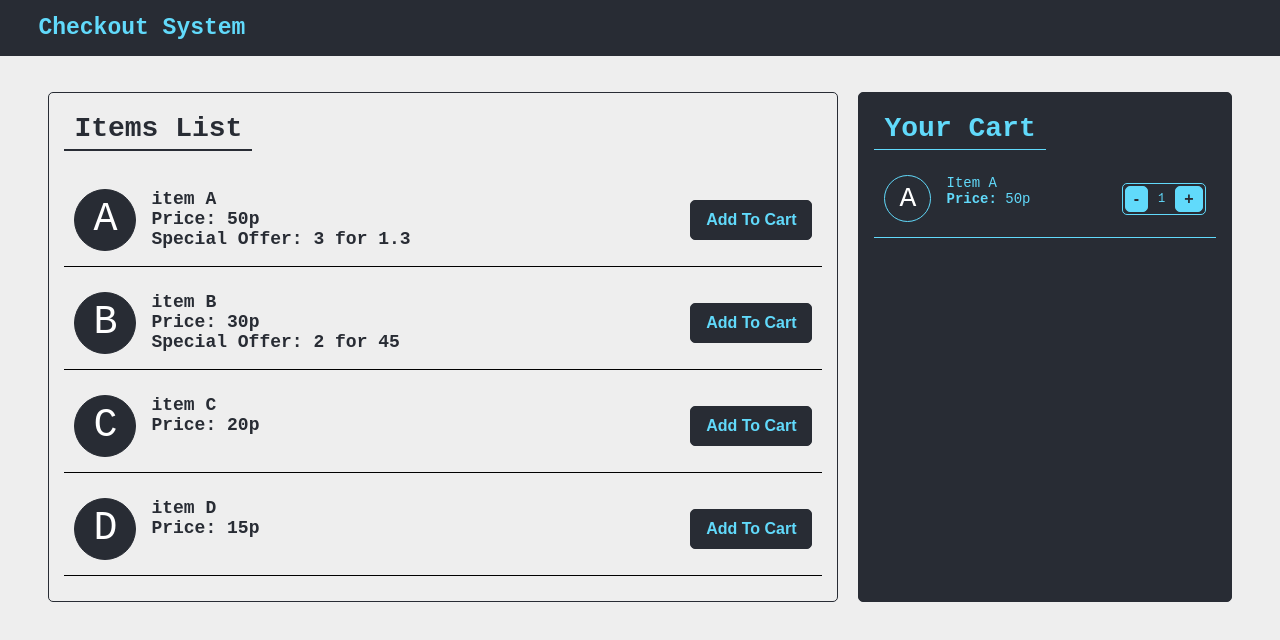
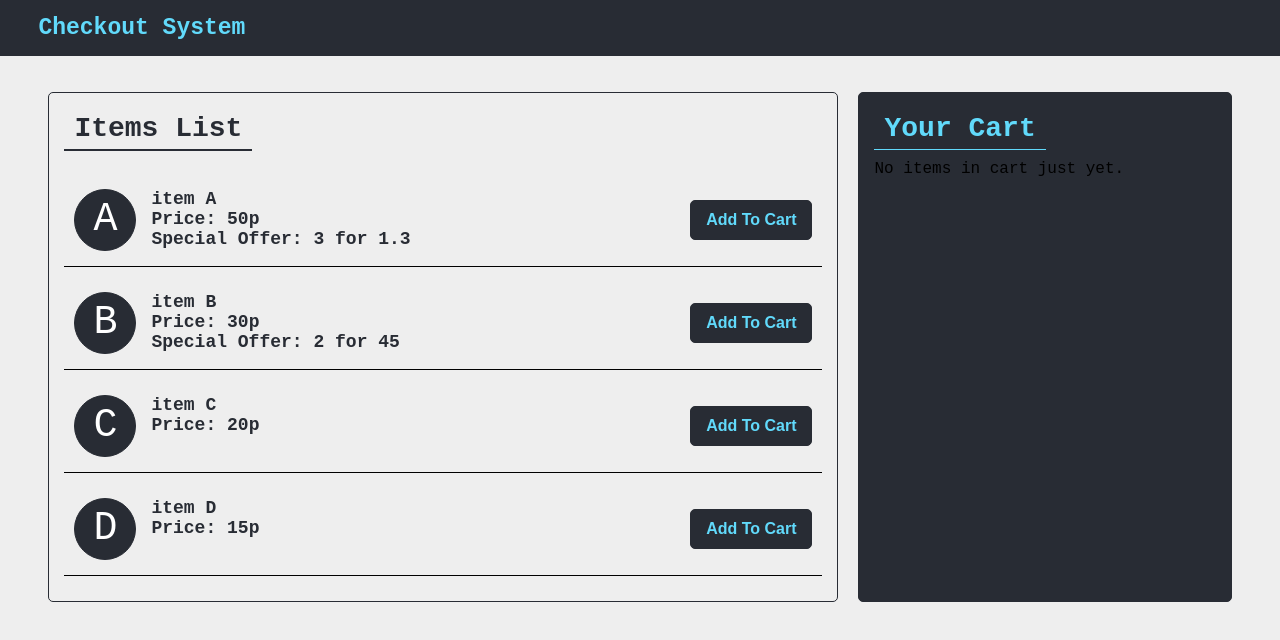
Before and after one commit to chinaza-Sommie/checkout_system, a React (Create React App) app: page / in a window 1280 px wide. Shown: the top 640 px of the page. Built offline with nearby package versions, Linux system fonts and the light colour scheme.

Commit message:
add and remove items from cart

```diff
--- a/src/components/checkout.js
+++ b/src/components/checkout.js
@@ -1,6 +1,5 @@
+import React, {useState} from "react";
 
-
-function ItemsList() {
 const itemsData = [
         { product: "A", name: "item A", price: 50, special:{quantity: 3, price: 1.30}},
         { product: "B", name: "item B", price: 30, special:{quantity: 2, price: 45}},
@@ -8,9 +7,25 @@ function ItemsList() {
         { product: "D", name: "item D", price: 15}
     ];
 
+function ItemsList() {
+    const [cart, setCart] = useState({});
 
 
 
+    const addToCart = (product) => {
+        setCart((prev) => ({
+            ...prev, [product]: (prev[product] || 0) + 1,
+        }));
+    }
+
+    const removeFromCart = (product) => {
+        setCart((prev) => {
+            if(!prev[product]) return prev;
+            const updatedSet = { ...prev, [product]: prev[product] - 1, }
+            if(updatedSet[product] <= 0) delete updatedSet[product];
+            return updatedSet;
+        })
+    }
 
   return (
     <div className="itemsList-container" >
@@ -33,7 +48,7 @@ function ItemsList() {
 
 
 
-                    <button className="additem">
+                    <button className="additem" onClick={() => addToCart(item.product)}>
                         add to cart
                     </button>
                 </div>
@@ -43,12 +58,19 @@ function ItemsList() {
 
       <div className="itemsList-content cartdisplay">
         <div className="itemsList-title cart-title"> Your Cart </div>
+
+        {Object.keys(cart).length === 0 ? (
+            <div> No items in cart just yet.</div>
+        ) : (
+            Object.entries(cart).map(([key,value]) => {
+                const item = itemsData.find((item) => item.product === key);
+                return (
                     <div className="eachitem">
                     <div className="itemName">
-                <div id="itemDisplayImage">A</div>
+                        <div id="itemDisplayImage">{key}</div>
                         <div className="item-Description">
-                    <div>Item A</div>
-                    <div><b>Price:</b> 50p </div>
+                            <div>{item.name}</div>
+                            <div><b>Price:</b> {item.price} </div>
                             {/* <div><b>Special Offer:</b> 3 for 1.30 </div> */}
                         </div>
                     </div>
@@ -56,12 +78,16 @@ function ItemsList() {
 
 
                     <div className="cart-actions">
-                <button>-</button>
-                <div>1</div>
-                <button>+</button>
+                        <button onClick={() => removeFromCart(item.product)}>-</button>
+                        <div>{value}</div>
+                        <button onClick={() => addToCart(item.product)}>+</button>
 
                     </div>
                 </div>
+                )
+            })
+        )}
+
       </div>
     </div>
   );
```
Lines whose indentation alone changed are shown as unchanged.
